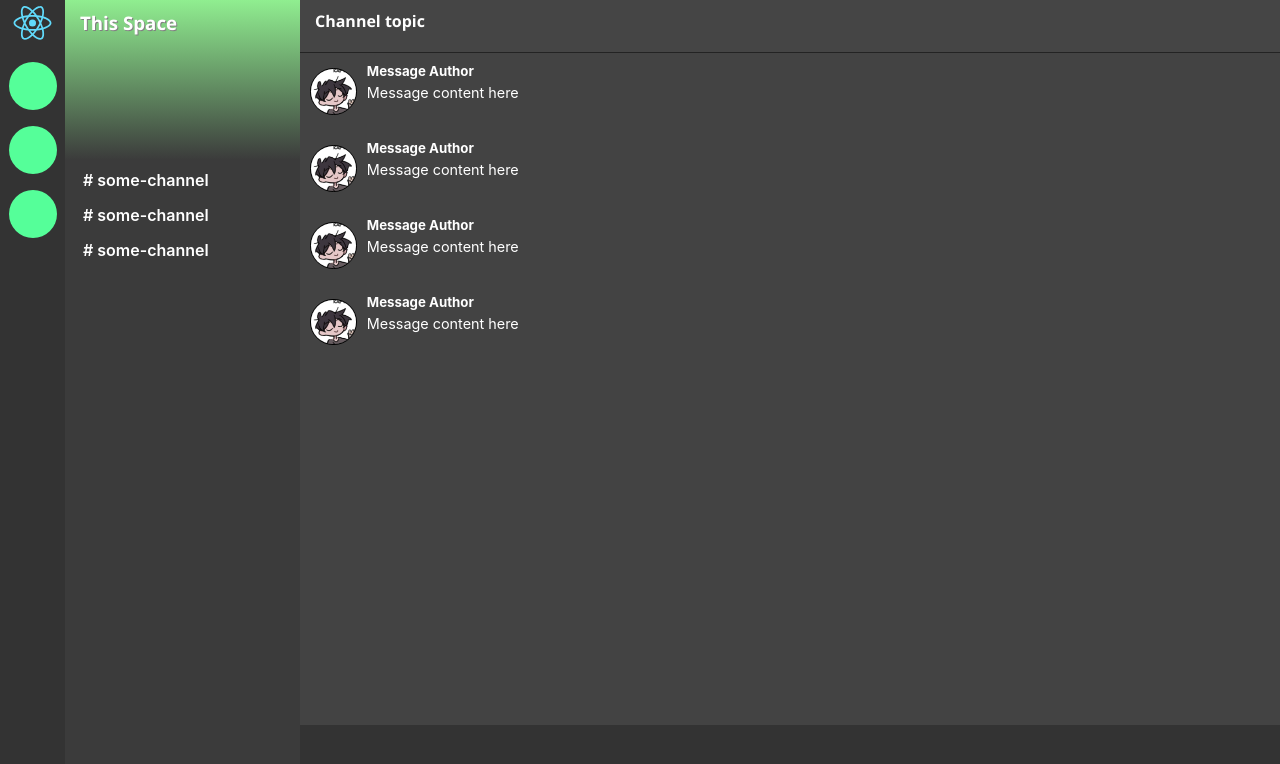
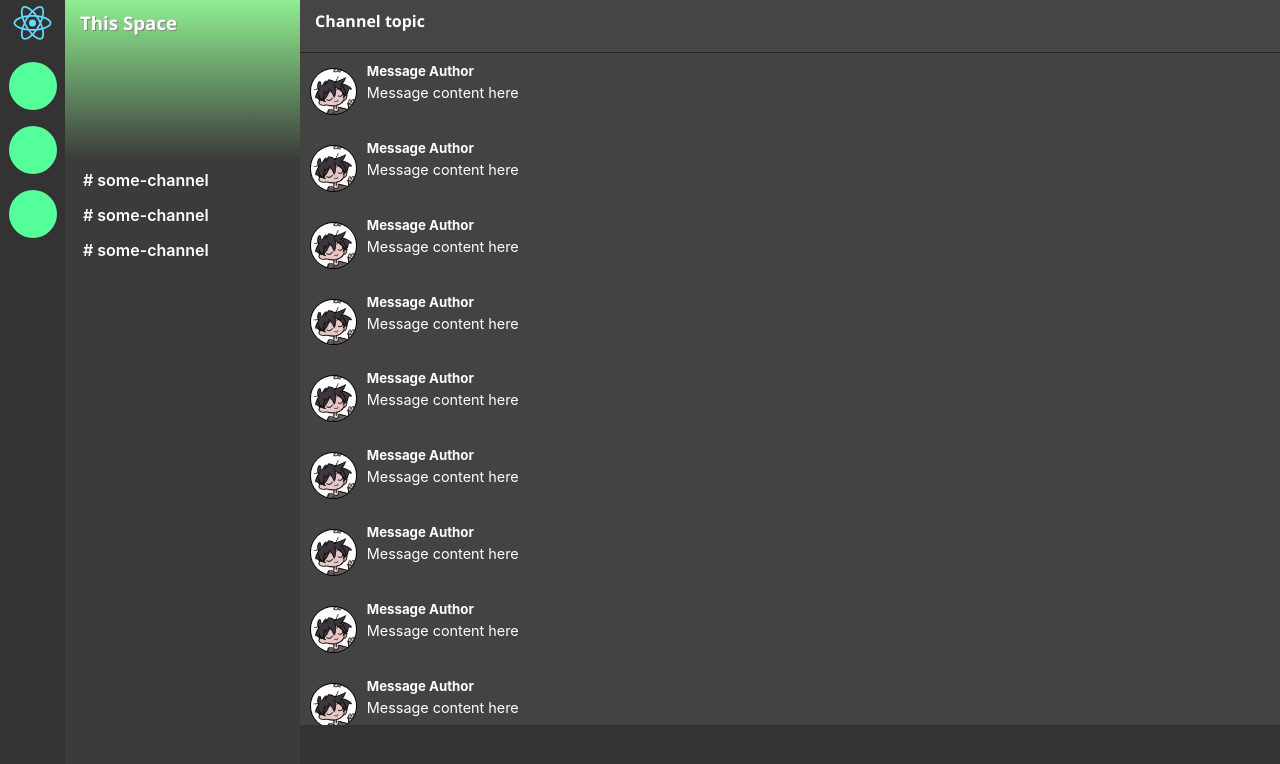
Before and after one commit to thimbus/faux, a React (Create React App) app: page / in a window 1280 px wide. Shown: the top 764 px of the page. Built offline with nearby package versions, Linux system fonts and the light colour scheme.

Commit message:
add more messages lol

```diff
--- a/src/components/ChatView/ChatView.js
+++ b/src/components/ChatView/ChatView.js
@@ -10,6 +10,14 @@ class ChatView extends React.Component {
                 <ChatMessage />
                 <ChatMessage />
                 <ChatMessage />
+                <ChatMessage />
+                <ChatMessage />
+                <ChatMessage />
+                <ChatMessage />
+                <ChatMessage />
+                <ChatMessage />
+                <ChatMessage />
+                <ChatMessage />
             </div>
         )
     }
```
